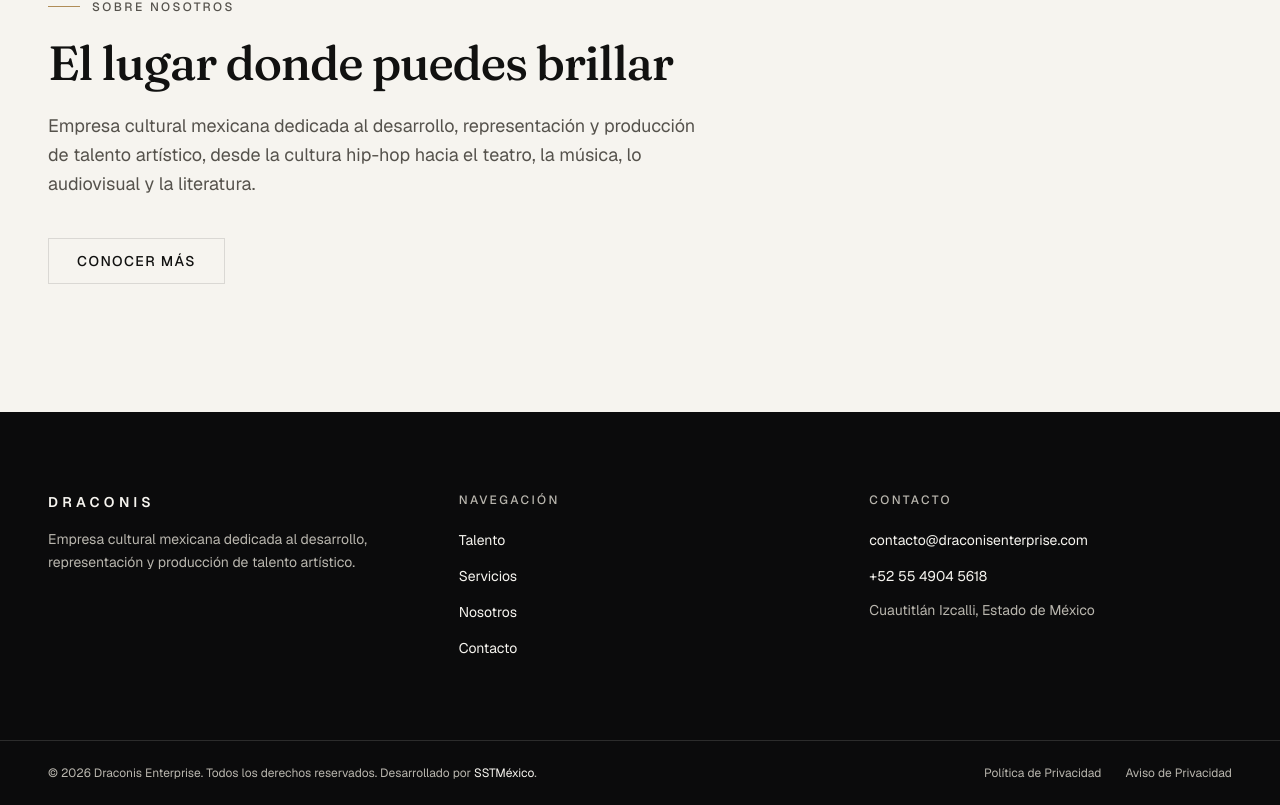
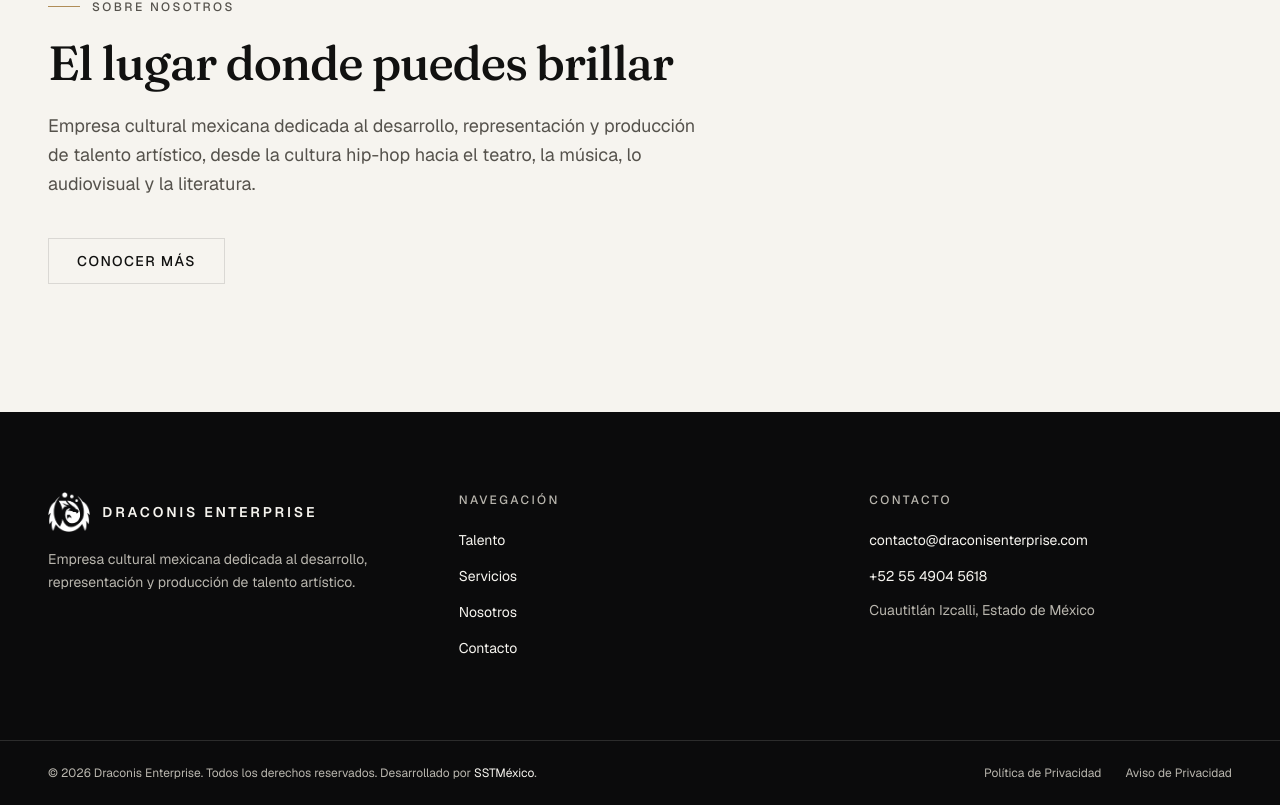
Before and after one commit to sergesalazar/draconis-platform, a Next.js app: page / in a window 1280 px wide. Shown: the part 2994-3799 px from the top of the page. Built offline with nearby package versions, Linux system fonts and the light colour scheme.

Commit message:
feat: add logo and full company name to footer

```diff
--- a/components/layout/Footer.tsx
+++ b/components/layout/Footer.tsx
@@ -1,3 +1,4 @@
+import Image from "next/image";
 import Link from "next/link";
 import Container from "@/components/ui/Container";
 import { navLinks } from "@/components/layout/nav-links";
@@ -8,7 +9,18 @@ export default function Footer() {
     <footer className="bg-[var(--color-obsidian)] text-[var(--color-obsidian-foreground)]">
       <Container className="grid grid-cols-1 gap-12 py-16 sm:grid-cols-3 sm:py-20">
         <div>
-          <p className="text-sm font-semibold tracking-[0.3em]">DRACONIS</p>
+          <div className="flex items-center gap-3">
+            <Image
+              src={`${process.env.NEXT_PUBLIC_BASE_PATH ?? ""}/images/logo-blanco.webp`}
+              alt="Draconis Enterprise"
+              width={40}
+              height={38}
+              className="h-10 w-auto"
+            />
+            <p className="text-sm font-semibold tracking-[0.2em]">
+              DRACONIS ENTERPRISE
+            </p>
+          </div>
           <p className="mt-4 max-w-xs text-sm leading-relaxed text-[var(--color-muted-dark)]">
             Empresa cultural mexicana dedicada al desarrollo, representación y
             producción de talento artístico.
```
